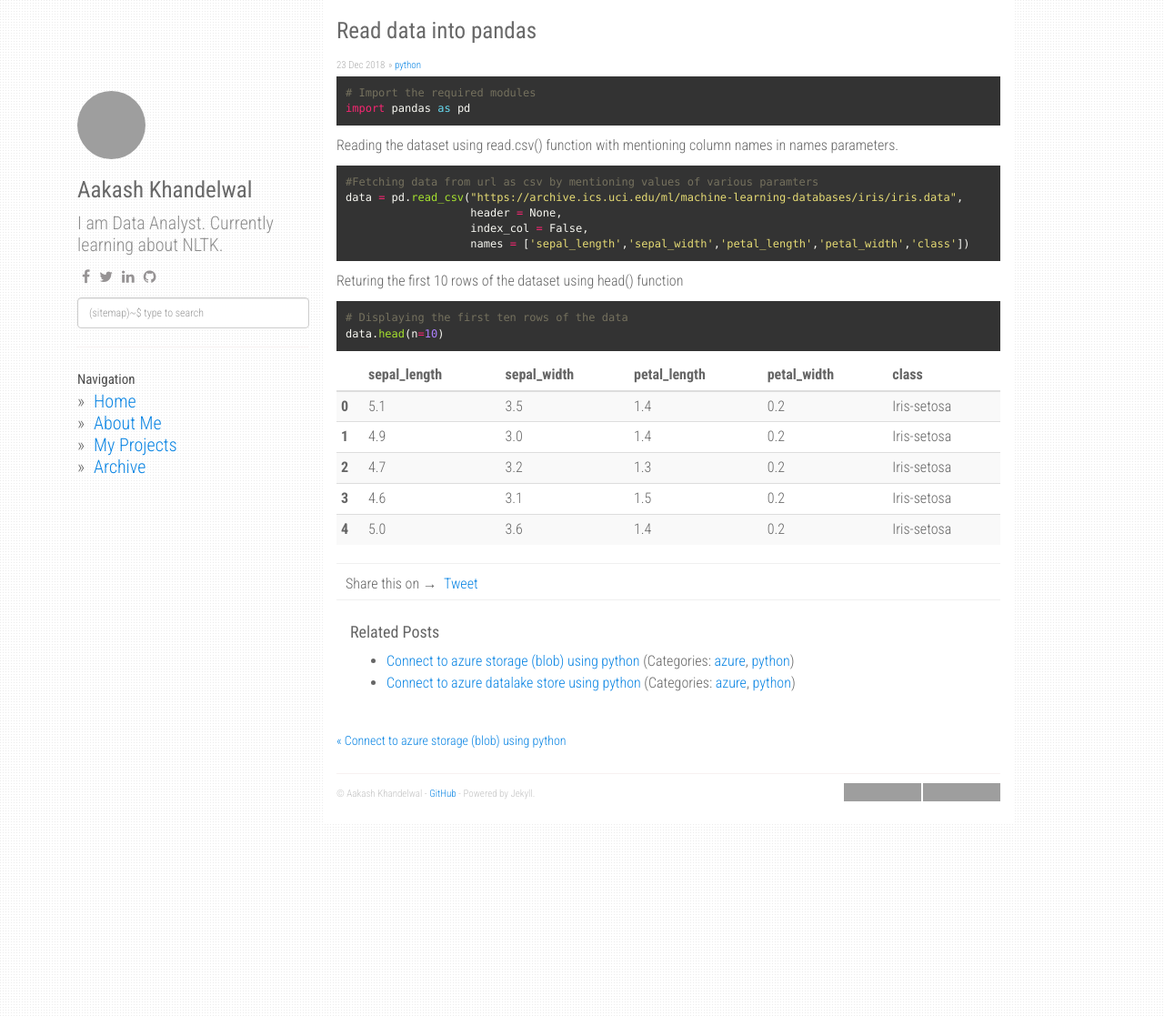
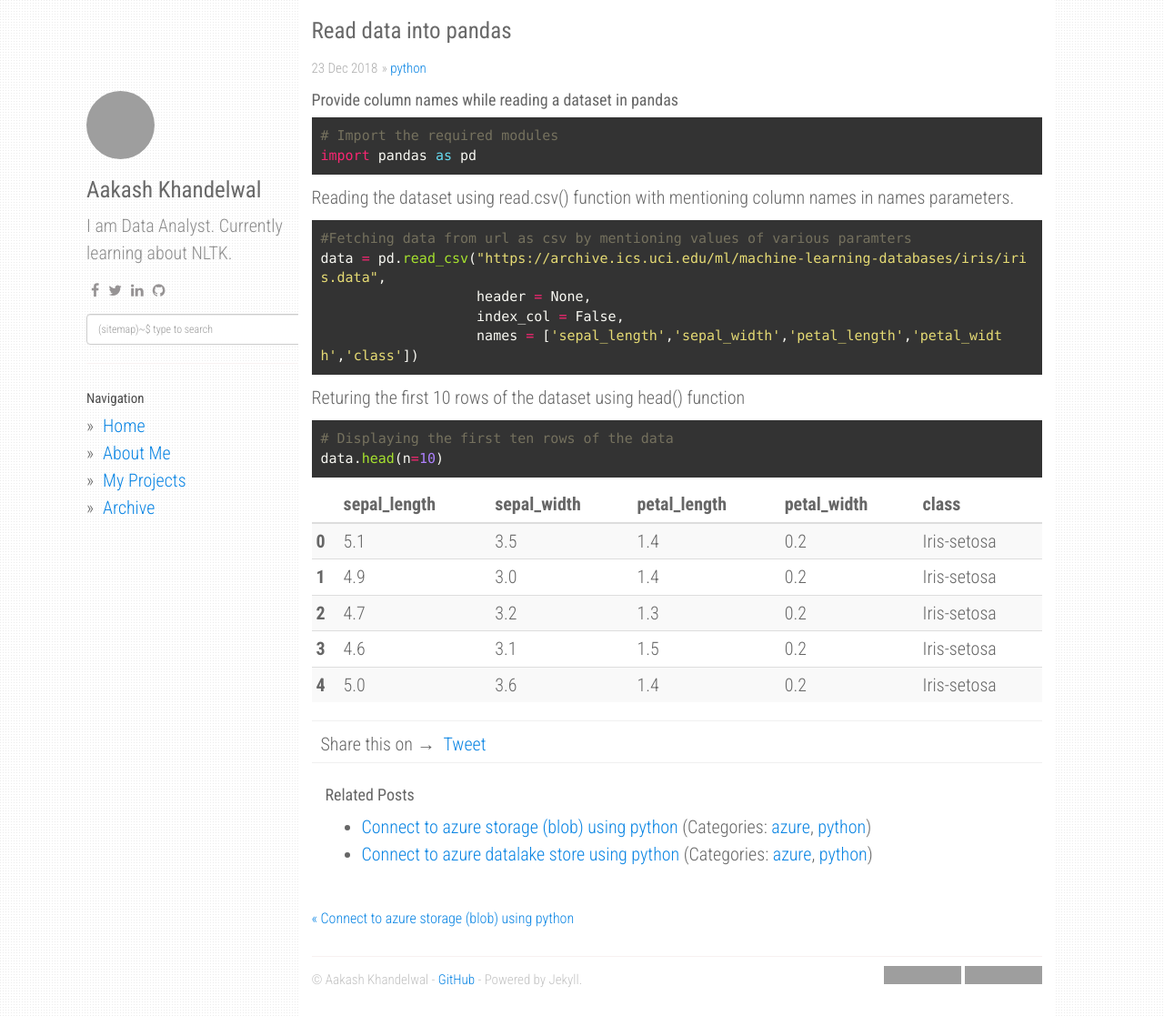
Before and after one commit to aakashkh/data-patterns, a Jekyll site: the page built from _posts/python/2018-12-23-Load-Pandas.md, in a window 1280 px wide and 1117 px high. Shown: the whole window at 91% size. Built offline with Jekyll 4.4.1, drawn with Linux system fonts in a browser that asks for light colours; nearby versions of some CDN libraries; comment, search, counter and statistics services are not loaded; grey boxes are pictures that could not be loaded.

Commit message:
changed styling to fluid

````diff
--- a/_layouts/default.html
+++ b/_layouts/default.html
@@ -117,7 +117,7 @@ layout: compress
     {% endif %}
   </head>
   <body>
-    <div class="container">
+    <div class="container-fluid">
       <div class="col-sm-3">
         <div class="fixed-condition">
           <a href="/"><img class="profile-avatar" src="{{ site.avatar_url }}" height="75px" width="75px" /></a>
--- a/_posts/python/2018-12-23-Load-Pandas.md
+++ b/_posts/python/2018-12-23-Load-Pandas.md
@@ -1,9 +1,12 @@
 ---
 layout : post
 title : Read data into pandas
-subtitle : Provide column names while reading a dataset in pandas
 categories: [python]
+tags: [pandas, python, column names, data, csv, read]
 ---
+
+#### Provide column names while reading a dataset in pandas
+
 ```python
 # Import the required modules
 import pandas as pd
--- a/static/css/main.css
+++ b/static/css/main.css
@@ -3,7 +3,7 @@ body {
   background: url("/static/img/subtle_dots.png");
   line-height: 1.5em;
   font-weight: 300;
-  font-size: 16px;
+  font-size: 20px;
   color: #666;
 }
 hr {
@@ -16,7 +16,7 @@ hr {
 span.time, span.categories {
   color: #ADADAD;
   margin-bottom: 5px;
-  font-size: 11px;
+  font-size: 15px;
 }
 h1, h2, h3 {
   color: #696969;
@@ -62,7 +62,7 @@ div.content pre {
   color: #FFF;
   overflow-x: auto;
   font-family: Menlo, Monaco, Consolas, 'Courier New', monospace;
-  font-size: 12px;
+  font-size: 15px;
   border: none;
 }
 div.content .highlight {
@@ -76,7 +76,7 @@ footer {
   margin-bottom: 3em;
   padding-top: 10px;
   color: #C2C2C2;
-  font-size: 11px;
+  font-size: 15px;
   bottom: 0;
   padding-bottom: 10px;
 }
@@ -85,6 +85,7 @@ footer {
 div.col-sm-3 {
   margin-top: 100px;
   font-size: 20px;
+  padding-left: 80px;
   color: #666;
 }
 div.col-sm-3 strong {
@@ -108,7 +109,7 @@ div.col-sm-3 img.profile-avatar {
 
 /* Pagination */
 .PageNavigation {
-  font-size: 14px;
+  font-size: 16px;
   display: block;
   width: auto;
   overflow: hidden;
````
Also changed, not shown: _posts/azure/2018-12-20-Connection-ADLS.md (+2 -2 lines), _posts/azure/2018-12-22-Connection-Azure-Blob.md (+2 -1 lines).
